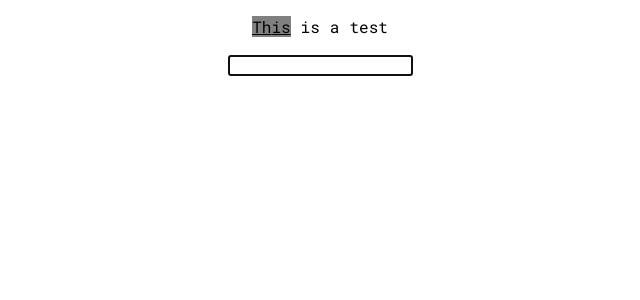
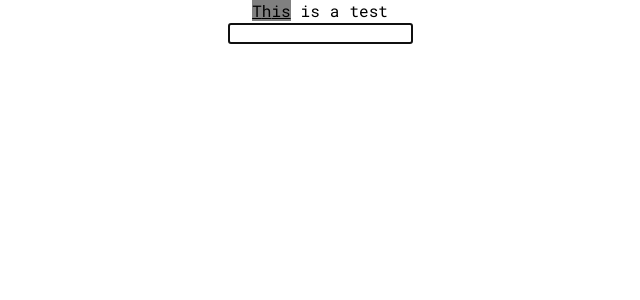
Before and after one commit to ZehCnaS34/finger-socks, a React (Create React App) app: page / in a window 1280 px wide. Shown: the top 300 px of the page, without its empty margins (320-960 px from the left). Built offline with nearby package versions, Linux system fonts and the light colour scheme.

Commit message:
Some fixes

```diff
--- a/src/App.js
+++ b/src/App.js
@@ -1,7 +1,7 @@
 import React, { Component } from 'react';
 // import logo from './logo.svg';
 import './App.css';
-import { zipMap } from './util';
+// import { zipMap } from './util';
 
 import { WordMatcher } from './WordMatcher';
 
@@ -15,74 +15,64 @@ class App extends Component {
   }
 
   componentDidMount() {
-    let wordFeed = "This is a test".split(' '),
-      target = wordFeed.shift()
+    const wordFeed = "This is a test".split(' ');
+    const target = wordFeed.shift();
 
     this.setState({
-      wordFeed,
-      target
-    })
+      wordFeed: wordFeed,
+      target: target
+    });
   }
 
   checkForWordMatch = (e) => {
     if (this.state.value === this.state.target) {
-      let completed = this.state.completedWords;
-      let wordFeed = this.state.wordFeed;
+      const completed = this.state.completedWords;
+      const wordFeed = this.state.wordFeed;
       completed.push(this.state.target);
-      let target = wordFeed.shift();
-      e.preventDefault()
+      const target = wordFeed.shift();
+      e.preventDefault();
       this.setState({
-        wordFeed,
+        wordFeed: wordFeed,
         completedWords: completed,
-        target,
+        target: target,
         value: ''
-      })
-
+      });
     }
   }
 
   handleChar = (e) => {
     this.setState({
       value: this.state.value + String.fromCharCode(e.charCode)
-    })
+    });
   }
 
   handleKey = (e) => {
     if (e.keyCode === 8) {
       this.setState({
-        value: this.state.value.substr(
-          0,
-          this.state.value.length -1
-        )
-      })
+        value: this.state.value.substr(0, this.state.value.length -1)
+      });
     }
     if (e.keyCode === 32) {
       this.checkForWordMatch(e);
-      console.log(e.keyCode, this.state.value)
+      console.log(e.keyCode, this.state.value);
     }
   }
 
   render() {
     return (
       <div className="App">
-        <p>
-          {
-            (this.state.target) ? (
+        <div>
+          {(this.state.target) ? (
             <div>
             {this.state.completedWords.map((word, idx) => (
               <span style={{color: 'green', marginLeft: '5px', marginRight: '5px'}}key={idx}>{word}</span>
-
             ))}
             <WordMatcher target={this.state.target} current={this.state.value} />
             {this.state.wordFeed.map((word, idx) => (
               <span style={{marginLeft: '5px', marginRight: '5px'}}key={idx}>{word}</span>
             ))}
+          </div>) : (<h1>wait</h1>)}
         </div>
-            ) : (
-              <h1>wait</h1>
-            )
-          }
-        </p>
         <input
           autoFocus
           value={this.state.value}
--- a/src/WordMatcher.js
+++ b/src/WordMatcher.js
@@ -5,12 +5,14 @@ console.log(zipMap);
 
 export const WordMatcher = ({current, target}) => {
   if (current.length > target.length) {
-    return <span style={{backgroundColor: 'red'}}>
-      {current}
-    </span>
+    return (
+      <span style={{backgroundColor: 'red'}}>
+        {current}
+      </span>
+    );
   }
   let o = zipMap(current.split(''), target.split(''), ([c, t], idx) => {
-    if (c == t) {
+    if (c === t) {
       return <span key={idx} style={{backgroundColor: 'green', textDecoration: 'underline'}}>{t}</span>
     }
 
--- a/src/util.js
+++ b/src/util.js
@@ -1,15 +1,15 @@
 
 export function zipMap(lst1, lst2, fn) {
-  let output = [];
-  let [bigger, smaller] = lst1.length >= lst2.length ?
+  const output = [];
+  const [bigger, smaller] = lst1.length >= lst2.length ?
     [lst1, lst2]:
     [lst2, lst1];
-  let [bi, si] = lst1.length >= lst2.length ?
+  const [bi, si] = lst1.length >= lst2.length ?
     [0, 1]:
     [1, 0];
 
   for (let x = 0; x < bigger.length; x++) {
-    let payload = [undefined, undefined];
+    const payload = [undefined, undefined];
     if (x >= smaller.length) {
       payload[bi] = bigger[x];
       payload[si] = null;
```
Lines whose indentation alone changed are shown as unchanged.
